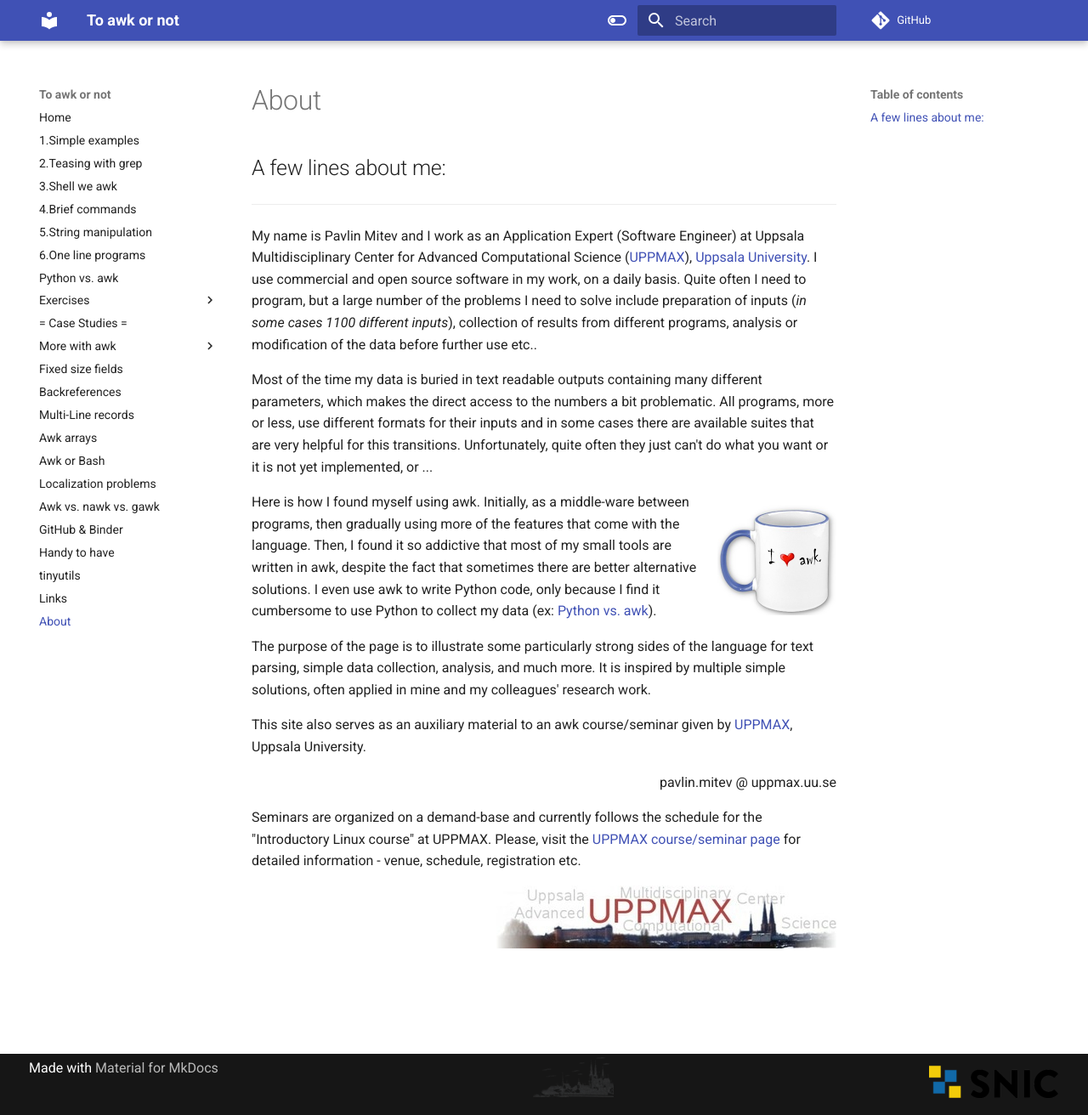
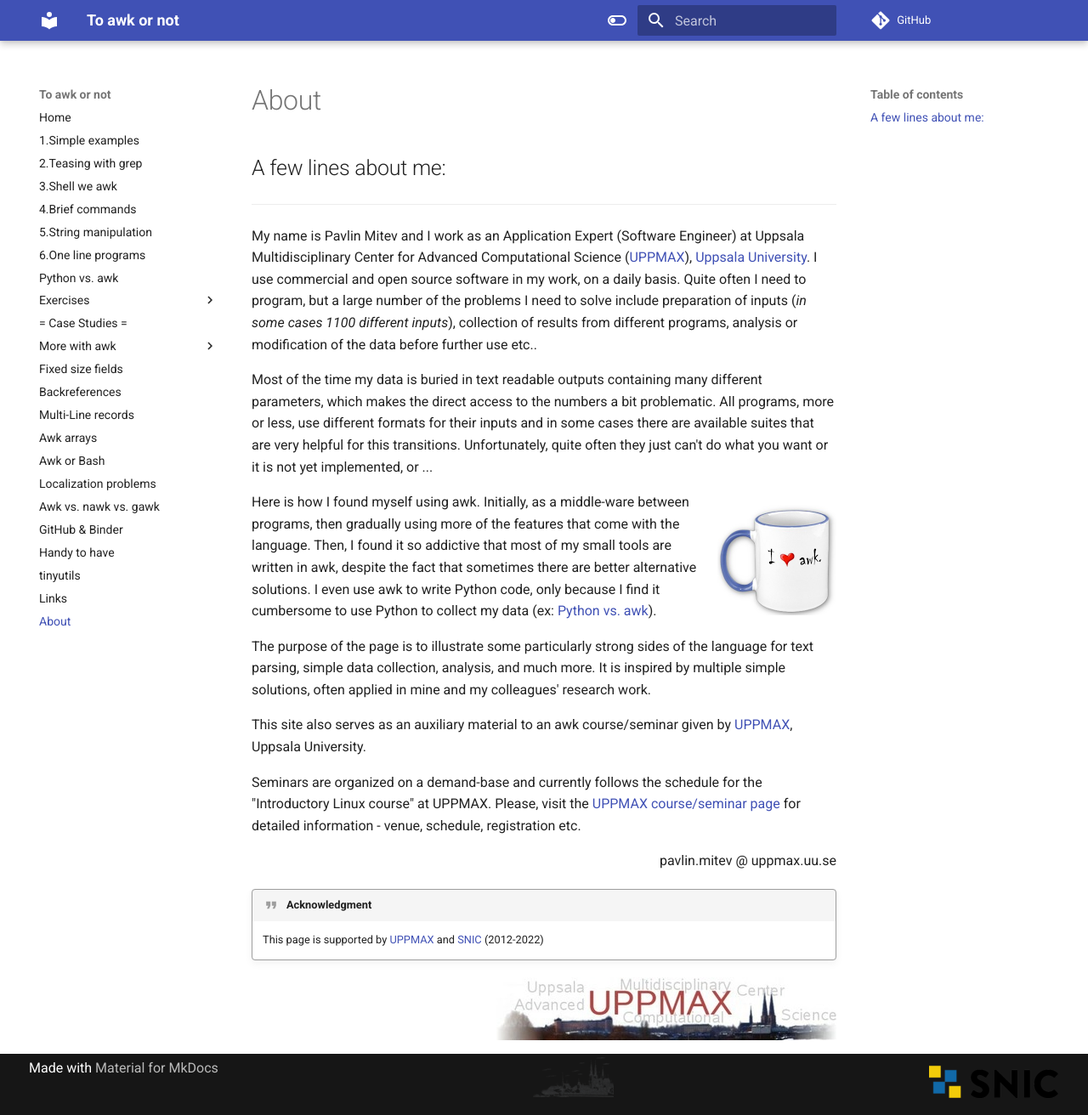
Before and after one commit to pmitev/to-awk-or-not, an MkDocs documentation site: the page built from docs/About.md, in a window 1280 px wide and 1312 px high. Shown: the whole window at 85% size. Built offline with MkDocs 1.6.1 and Material for MkDocs 9.7.7, drawn with Linux system fonts in a browser that asks for light colours; comment, search, counter and statistics services are not loaded.

Commit message:
Acknowledgment

```diff
--- a/docs/About.md
+++ b/docs/About.md
@@ -12,7 +12,10 @@ The purpose of the page is to illustrate some particularly strong sides of the l
 
 This site also serves as an auxiliary material to an awk course/seminar given by [UPPMAX](https://uppmax.uu.se/), Uppsala University.
 
+Seminars are organized on a demand-base and currently follows the schedule for the "Introductory Linux course" at UPPMAX. Please, visit the [UPPMAX course/seminar page](http://www.uppmax.uu.se/support/courses-and-workshops/) for detailed information - venue, schedule, registration etc.
+
 <div style="text-align: right">pavlin.mitev @ uppmax.uu.se</div>
 
-Seminars are organized on a demand-base and currently follows the schedule for the "Introductory Linux course" at UPPMAX. Please, visit the [UPPMAX course/seminar page](http://www.uppmax.uu.se/support/courses-and-workshops/) for detailed information - venue, schedule, registration etc.
+!!! quote "Acknowledgment"
+    This page is supported by [UPPMAX](https://uppmax.uu.se/) and [SNIC](https://www.snic.se/) (2012-2022)
 ![UPPMAX](images/uppmax.jpg){ align=right }
```
